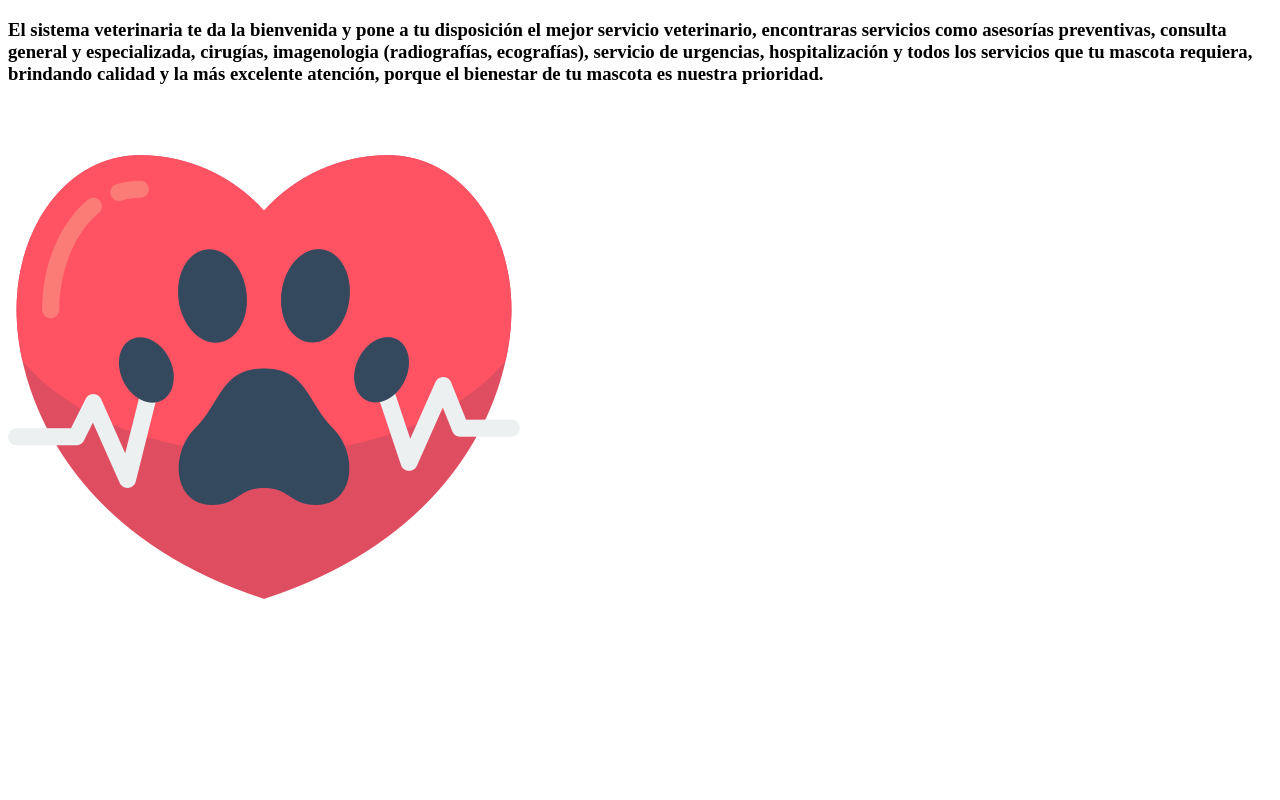
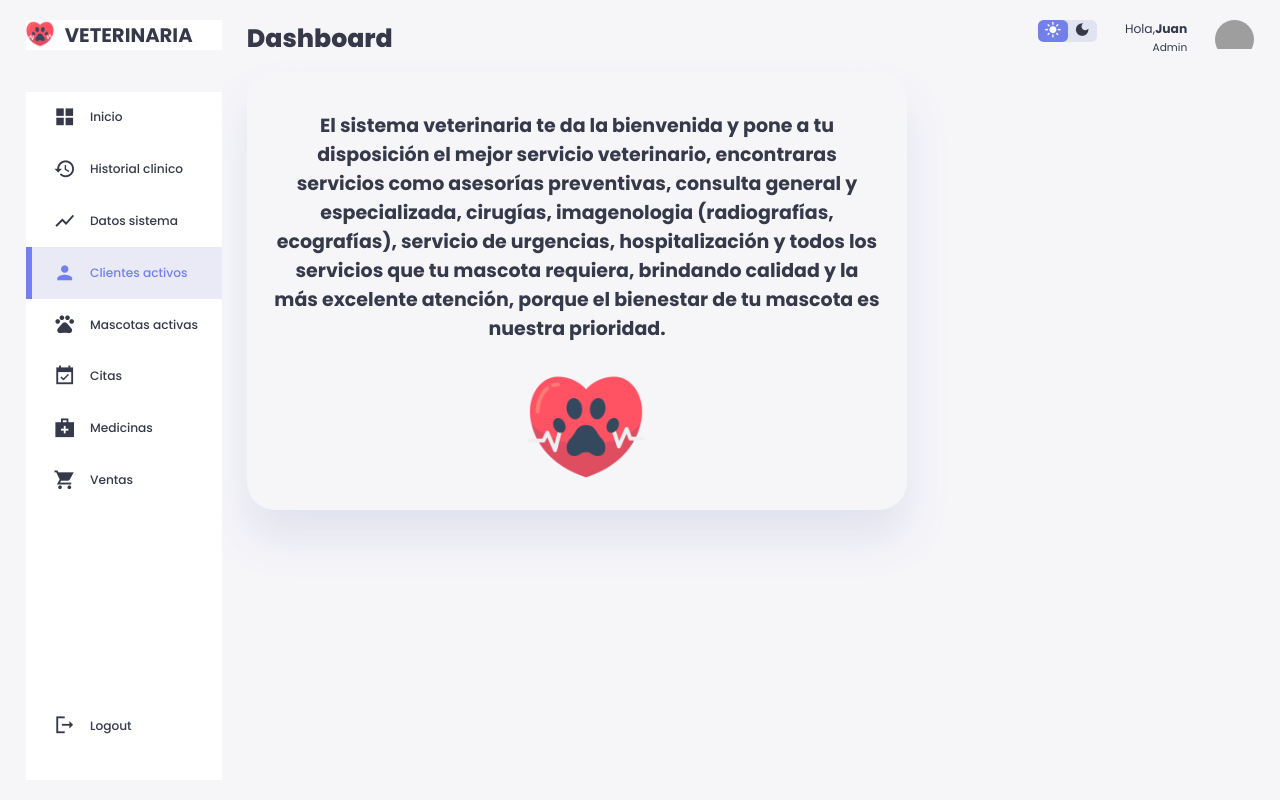
Before and after one commit to juanhcode/Veterinaria-App, a Django app: page /veterinaria/home/ in a window 1280 px wide. Run offline with Django 4.2, Linux system fonts and the light colour scheme; grey boxes are pictures that could not be loaded.

Commit message:
page principal

```diff
--- a/templates/index.html
+++ b/templates/index.html
@@ -1,13 +1,122 @@
+{% load static %}
 <!DOCTYPE html>
 <html lang="en">
 <head>
     <meta charset="UTF-8">
     <meta http-equiv="X-UA-Compatible" content="IE=edge">
     <meta name="viewport" content="width=device-width, initial-scale=1.0">
+    <link rel="stylesheet" href="{% static 'styles/home.css' %}">
+    <!--Material Icons-->
+    <link href="https://fonts.googleapis.com/icon?family=Material+Icons+Sharp" rel="stylesheet">
     <title>{% block title %}{% endblock title %}</title>
 </head>
 <body>
-    {% block content %}
-    {% endblock content %}
+<div class="container">
+    <aside>
+        <div class="top">
+            <div class="logo">
+                <img src="/static/assets/logo.png" alt="">
+                <h2 class="title">VETERINARIA</h2>
+            </div>
+            <div class="close" id="close-btn">
+                <span class="material-icons-sharp">close</span>
+            </div>
+        </div>
+        <div class="sidebar">
+            <a href="{% url 'veterinaria_app:home' %}">
+                <span class="material-icons-sharp">
+                    grid_view
+                </span>
+                <h3>Inicio</h3>
+            </a>
+            <a href="{% url 'veterinaria_app:historial' %}" class="historial">
+                <span class="material-icons-sharp">
+                    history
+                </span>
+                <h3>Historial clinico</h3>
+            </a>
+            <a href="#" class="datos">
+                <span class="material-icons-sharp">
+                    show_chart
+                </span>
+                <h3>Datos sistema</h3>
+            </a>
+            <a href="#" class="active">
+                <span class="material-icons-sharp">
+                    person
+                </span>
+                <h3>Clientes activos</h3>
+            </a>
+            <a href="#" class="mascota">
+                <span class="material-icons-sharp">
+                    pets
+                </span>
+                <h3>Mascotas activas</h3>
+            </a>
+            <a href="#" class="citas">
+                <span class="material-icons-sharp">
+                    event_available
+                </span>
+                <h3>Citas</h3>
+            </a>
+            <a href="#" class="medicinas">
+                <span class="material-icons-sharp">
+                    medical_services
+                </span>
+                <h3>Medicinas</h3>
+            </a>
+            <a href="{% url 'veterinaria_app:ventas' %}" class="btn-ventas">
+                <span class="material-icons-sharp">
+                    shopping_cart
+                </span>
+                <h3>Ventas</h3>
+            </a>
+            <a href="#">
+                <span class="material-icons-sharp">
+                    logout
+                </span>
+                <h3>Logout</h3>
+            </a>
+        </div>
+    </aside>
+    <!--MAIN-->
+    <main>
+        <h1>Dashboard</h1>
+        <div class="insights">
+            <div class="sales">
+                {% block content %}
+                {% endblock content %}
+            </div>
+        </div>
+    </main>
+    <!--FINAL de MAIN-->
+    <div class="right">
+        <div class="top">
+            <button id="menu-btm">
+                <span class="material-icons-sharp">
+                    menu
+                </span>
+            </button>
+            <div class="theme-toggler">
+                <span class="material-icons-sharp active">
+                    light_mode
+                </span>
+                <span class="material-icons-sharp">
+                    dark_mode
+                </span>
+            </div>
+            <div class="profile">
+                <div class="info">
+                    <p>Hola,<b>Juan</b></p>
+                    <small class="text-muted">Admin</small>
+                </div>
+                <div class="profile-photo">
+                    <img src="/static/assets/user.png" alt="">
+                </div>
+            </div>
+        </div>
+    </div>
+</div>
+<script src="{% static 'scripts/home.js' %}"></script>
 </body>
 </html>
```
